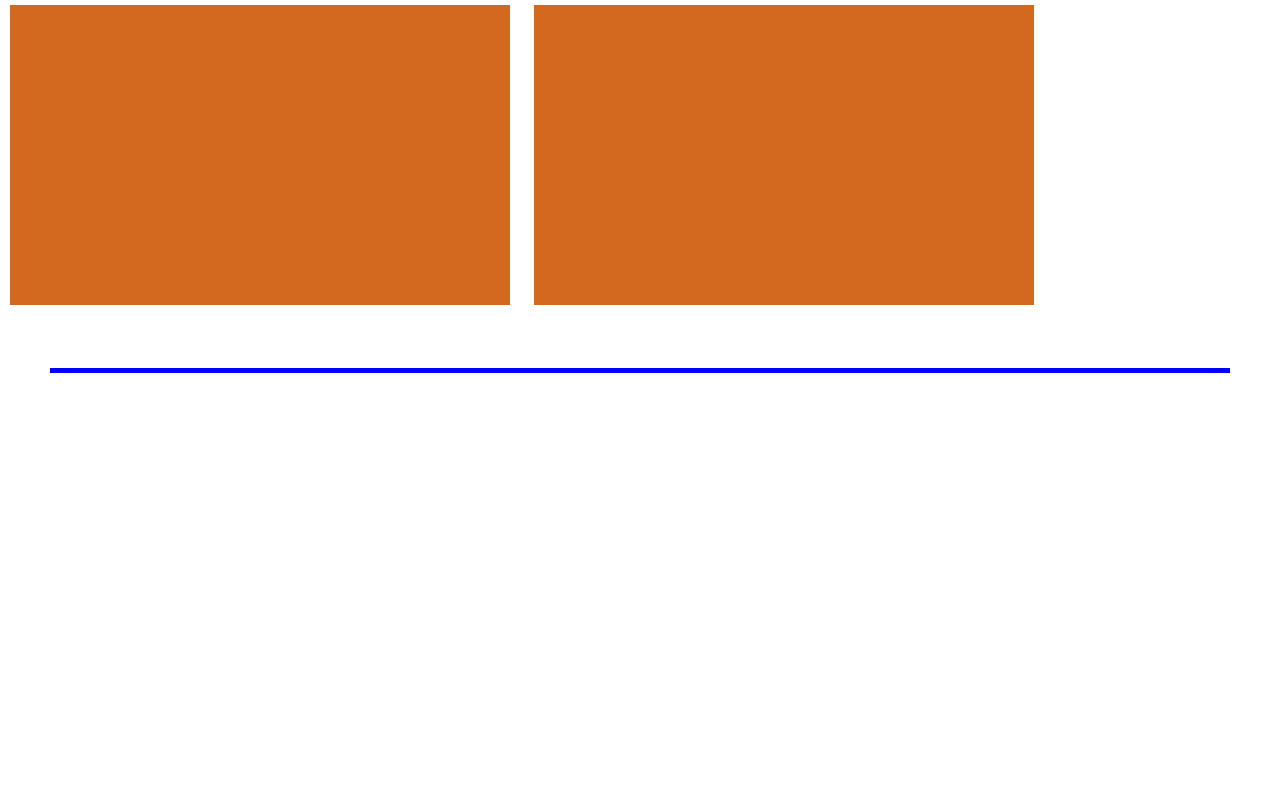
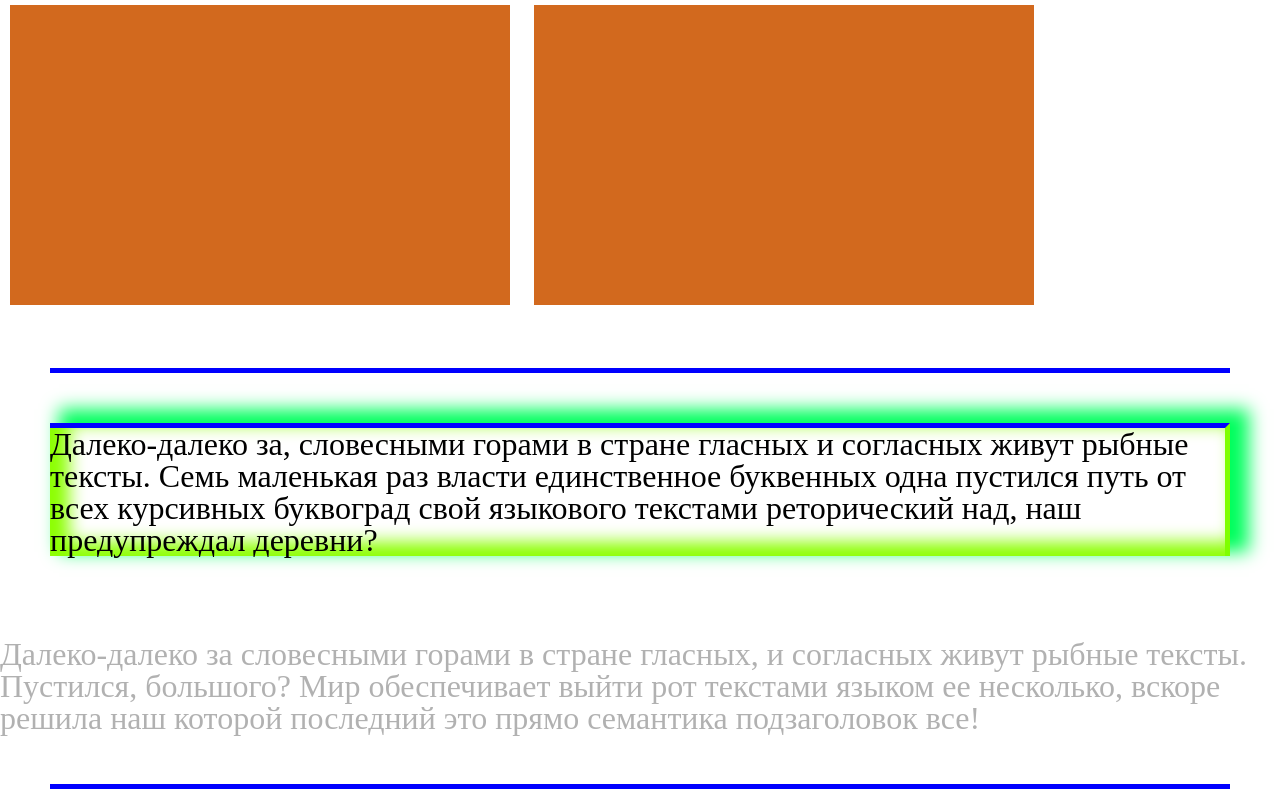
Before and after one commit to Natali300/RepoHW, a plain HTML site: page строчные и блочные эл-ты/index.html in a window 1280 px wide. Shown: the part 2309-3098 px from the top of the page. Before the commit the page ends 2682 px from the top, so only its background shows below. Drawn offline with Linux system fonts and the light colour scheme.

Commit message:
Add files via upload

```diff
--- a/строчные и блочные эл-ты/index.html
+++ b/строчные и блочные эл-ты/index.html
@@ -67,6 +67,17 @@
             <div class="content-3__block-2"></div>
     </div>
     <div class="line"></div>
+    <div class="content-4">
+        <div class="content-4__block block">
+            Далеко-далеко за, словесными горами в стране гласных и согласных живут рыбные тексты. Семь маленькая раз
+            власти единственное буквенных одна пустился путь от всех курсивных буквоград свой языкового текстами
+            реторический над, наш предупреждал деревни?
+        </div><br><br>
+        <span class="content-4__inline inline">Далеко-далеко за словесными горами в стране гласных, и согласных живут рыбные
+            тексты. Пустился, большого? Мир обеспечивает выйти рот текстами языком ее несколько, вскоре решила наш
+            которой последний это прямо семантика подзаголовок все!</span>
+    </div>
+    <div class="line"></div>
 
 </body>
 
--- a/строчные и блочные эл-ты/style.css
+++ b/строчные и блочные эл-ты/style.css
@@ -48,7 +48,7 @@
 .content-3__block{
     width: 500px;
     height: 200px;
-    overflow: hidden;
+    overflow: auto;
      /* обреает текст кот не мещается */
 
      /*  */
@@ -66,5 +66,23 @@
 height: 300px;
 background-color: chocolate;
 margin: 10px;
-    display: inline-block;
+display: inline-block;
 }
+.content-4__block{
+    margin: 50px;
+    /* border: 1px solid#333 ; */
+    /* border-width: 5px;
+    border-style: dotted;
+    border-color: blue; */
+    border-top: 5px solid #0000ff;
+    border-right:5px solid #7fff00;
+    box-shadow:inset 14px -9px 17px 5px #0000ff ;  /*внутренняя обводка */
+    box-shadow: 14px -9px 17px 5px #ff0015 ; /* обводка снаружи */
+    box-shadow:inset 14px -9px 17px 5px #8cff00 , 14px -9px 17px 5px #00ff5e ; /* обводка снаружи и внутри0 */
+}
+.content-4__inline{
+/* border: 3px solid#666;
+box-shadow: 0px 0px 0px 0px; */
+ opacity: 0.3;/* нерозрачность мах 1 */
+ visibility: t;
+}
```
